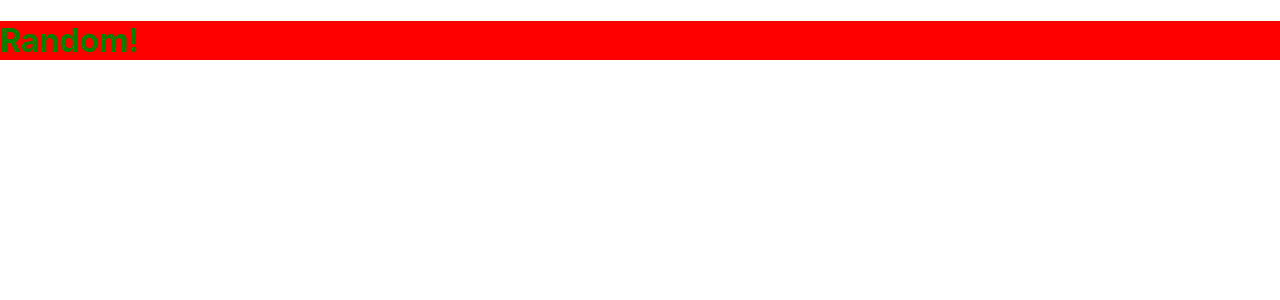
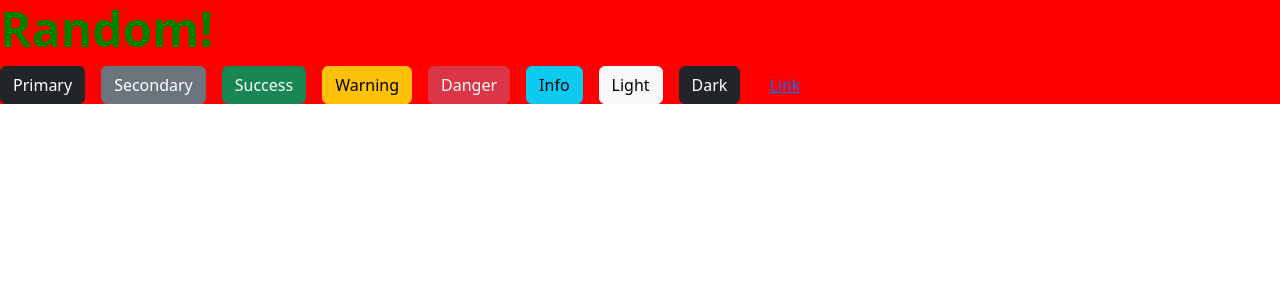
Before and after one commit to skillwork-isolenkov/react-project, a React (Create React App) app: page / in a window 1280 px wide. Shown: the top 300 px of the page. Built offline with nearby package versions, Linux system fonts and the light colour scheme.

Commit message:
RP-01 React-Bootstrap installed + custom theming

```diff
--- a/package.json
+++ b/package.json
@@ -6,8 +6,10 @@
     "@testing-library/jest-dom": "^5.16.5",
     "@testing-library/react": "^13.3.0",
     "@testing-library/user-event": "^13.5.0",
+    "bootstrap": "^5.2.3",
     "node-sass": "^7.0.1",
     "react": "^18.2.0",
+    "react-bootstrap": "^2.7.4",
     "react-dom": "^18.2.0",
     "react-scripts": "5.0.1",
     "web-vitals": "^2.1.4"
@@ -35,5 +37,8 @@
       "last 1 firefox version",
       "last 1 safari version"
     ]
+  },
+  "devDependencies": {
+    "sass-resources-loader": "^2.2.5"
   }
 }
--- a/src/App.js
+++ b/src/App.js
@@ -1,4 +1,6 @@
 import Random from "./Main/Components/Random/Random";
+
+import "./Styles/App.scss";
 
 function App() {
   return (
--- a/src/Main/Components/Random/Random.jsx
+++ b/src/Main/Components/Random/Random.jsx
@@ -1,9 +1,21 @@
 import './random.scss';
+import { Button } from 'react-bootstrap';
 
 const Random = () => {
   return (
       <div className="random">
         <h1 className="random__header">Random!</h1>
+        <div className="random__buttons-wrapper">
+          <Button variant="primary">Primary</Button>
+          <Button variant="secondary">Secondary</Button>
+          <Button variant="success">Success</Button>
+          <Button variant="warning">Warning</Button>
+          <Button variant="danger">Danger</Button>
+          <Button variant="info">Info</Button>
+          <Button variant="light">Light</Button>
+          <Button variant="dark">Dark</Button>
+          <Button variant="link">Link</Button>
+        </div>
       </div>
   )
 }
--- a/src/Main/Components/Random/random.scss
+++ b/src/Main/Components/Random/random.scss
@@ -1,7 +1,14 @@
+@import "../../../Styles/App.scss";
+
 .random {
   background: red;
 
   &__header {
     color: green;
   }
+
+  &__buttons-wrapper {
+    @extend .d-flex;
+    @extend .gap-3;
+  }
 }
--- /dev/null
+++ b/src/Styles/App.scss
@@ -0,0 +1,3 @@
+@import "variables";
+
+@import "~bootstrap/scss/bootstrap";
--- /dev/null
+++ b/src/Styles/_variables.scss
@@ -0,0 +1,126 @@
+@import "~bootstrap/scss/bootstrap";
+
+$variable-prefix:'bs-';
+// TODO REMOVE !default if you need to override
+/* MAIN VARIABLES
+ ============================================================== */
+$primary:       $gray-900;
+$secondary:     $gray-600 !default;
+$success:       $green !default;
+$info:          $cyan !default;
+$warning:       $yellow !default;
+$danger:        $red !default;
+$light:         $gray-100 !default;
+$dark:          $gray-900 !default;
+/* MAIN VARIABLES END
+ ============================================================== */
+
+/* GRAY VARIABLES
+ ============================================================== */
+$white:    #fff !default;
+$gray-100: #f8f9fa !default;
+$gray-200: #e9ecef !default;
+$gray-300: #dee2e6 !default;
+$gray-400: #ced4da !default;
+$gray-500: #adb5bd !default;
+$gray-600: #6c757d !default;
+$gray-700: #495057 !default;
+$gray-800: #343a40 !default;
+$gray-900: #212529 !default;
+$black:    #000 !default;
+/* GRAY VARIABLES END
+ ============================================================== */
+
+/* MAIN COLOURS
+ ============================================================== */
+$theme-colors: (
+  "primary":    $primary,
+  "secondary":  $secondary,
+  "success":    $success,
+  "info":       $info,
+  "warning":    $warning,
+  "danger":     $danger,
+  "light":      $light,
+  "dark":       $dark
+);
+/* MAIN COLOURS END
+ ============================================================== */
+
+/* GRAY COLOURS
+ ============================================================== */
+$grays: (
+  "100": $gray-100,
+  "200": $gray-200,
+  "300": $gray-300,
+  "400": $gray-400,
+  "500": $gray-500,
+  "600": $gray-600,
+  "700": $gray-700,
+  "800": $gray-800,
+  "900": $gray-900
+) !default;
+/* GRAY COLOURS END
+ ============================================================== */
+
+/* DEFAULT FONT SIZE
+ ============================================================== */
+$font-size-base:              1rem;
+
+/* HEADINGS
+ ============================================================== */
+$h1-font-size:                $font-size-base * 3; // 3rem = 48px
+$h2-font-size:                $font-size-base * 2; // 32px
+$h3-font-size:                $font-size-base * 1.5; // 24px
+$h4-font-size:                $font-size-base * 1.25; // 20px
+$h5-font-size:                $font-size-base * 1; // 16px
+$h6-font-size:                0.875rem; // 14px
+
+$headings-font-weight:     600;
+/* HEADINGS END
+ ============================================================== */
+
+/* FONT SIZES
+ ============================================================== */
+$font-sizes: (
+  1: $h1-font-size,
+  2: $h2-font-size,
+  3: $h3-font-size,
+  4: $h4-font-size,
+  5: $h5-font-size,
+  6: $h6-font-size,
+);
+/* FONT SIZES END
+ ============================================================== */
+
+/* DISPLAY FONT SIZES
+ ============================================================== */
+$display-font-sizes: (
+  1: 6rem, // 96px
+  2: 4.75rem, // 76px
+  3: 4rem,
+  4: 3.5rem,
+  5: 3rem,
+  6: 2.5rem
+);
+/* DISPLAY FONT SIZES END
+ ============================================================== */
+
+/* SHADOWS
+ ============================================================== */
+$box-shadow-sm:               0 4px 4px rgba(black, .25);
+$box-shadow-lg:               .875rem .875rem .4rem -1px rgba(black, .25);
+/* SHADOWS END
+ ============================================================== */
+
+/* CHECKBOX
+ ============================================================== */
+$form-check-input-width:                  2em;
+$form-check-padding-start:                $form-check-input-width + .75em;
+$form-check-input-border:                 3px solid $gray-400;
+$form-check-input-border-radius:          .5em;
+$form-check-input-checked-color:          black;
+$form-check-input-checked-bg-color:       white;
+$form-check-input-checked-border-color:   $gray-400;
+$form-check-input-focus-border:           $gray-400;
+/* CHECKBOX END
+ ============================================================== */
--- /dev/null
+++ b/src/resources.scss
@@ -0,0 +1,7 @@
+@import "Styles/variables";
+
+@import "~bootstrap/scss/bootstrap";
+
+@mixin my-mixin {
+  color: red;
+}
```
Also changed, not shown: 1 other file (tests, documents, lock files or other folders).
